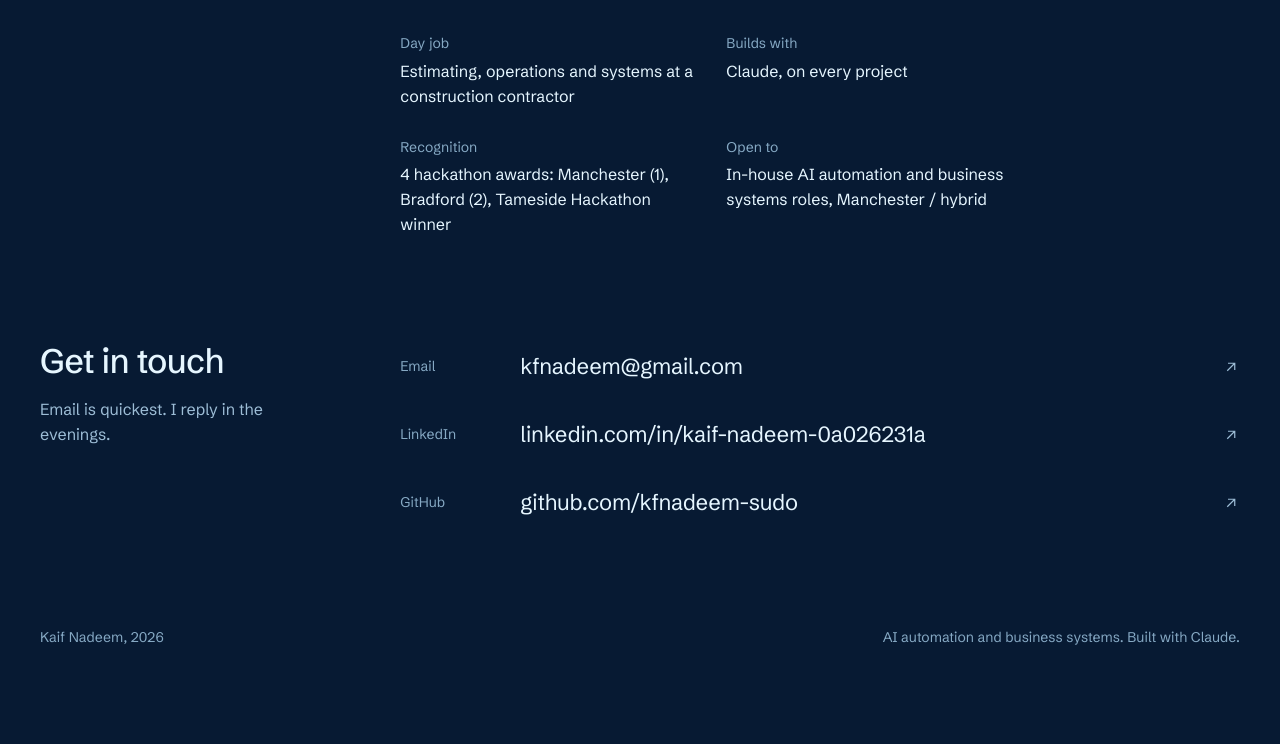
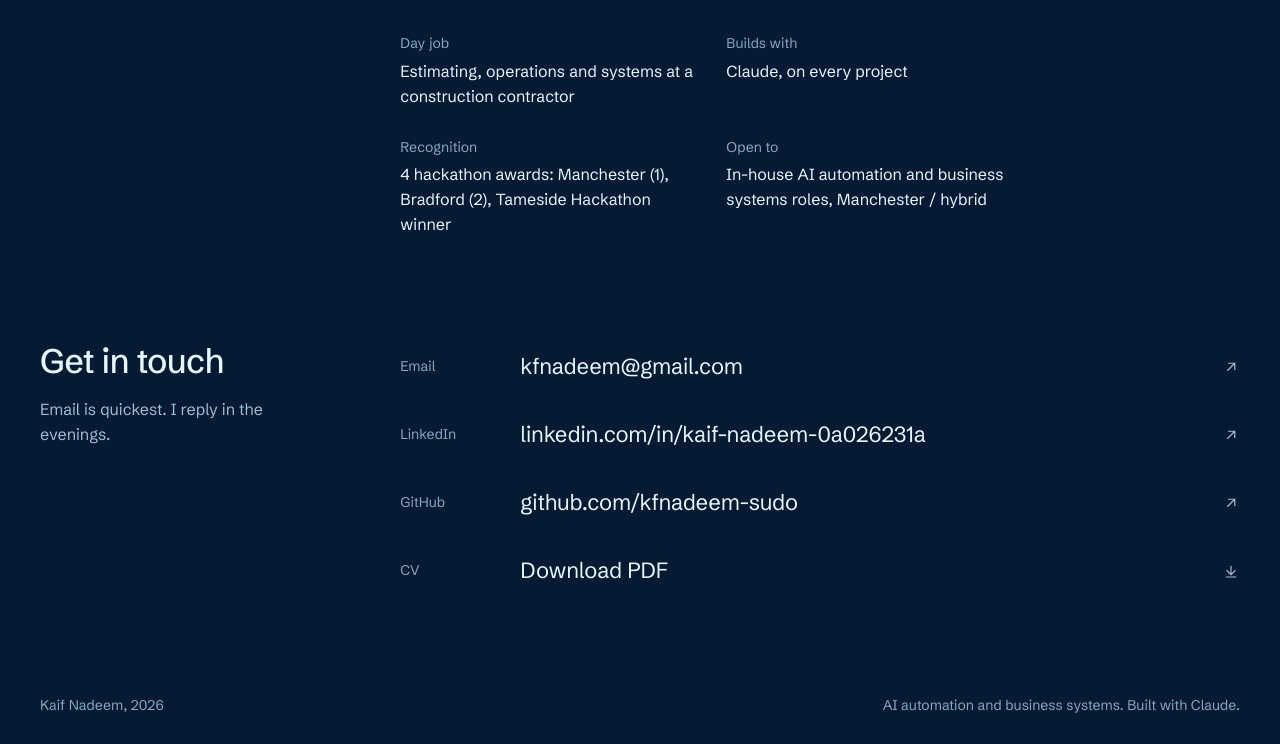
Before and after one commit to kfnadeem-sudo/kfnadeem-sudo.github.io, a plain HTML site: page index.html in a window 1280 px wide. Shown: the part 1277-2021 px from the top of the page. Before the commit the page ends 1953 px from the top, so only its background shows below. Drawn offline with Linux system fonts and the light colour scheme; no server answers.

Commit message:
Add CV download (public version)
Co-Authored-By: Claude Opus 5.5 <noreply@anthropic.com>

```diff
--- a/index.html
+++ b/index.html
@@ -137,6 +137,7 @@
       <li><a class="contact-row" data-link="email"><span class="contact-k">Email</span><span class="contact-v" data-value="email"></span><svg class="contact-arrow" width="18" height="18" viewBox="0 0 24 24" fill="none" stroke="currentColor" stroke-width="1.6" aria-hidden="true"><path d="M7 17L17 7M8 7h9v9"/></svg></a></li>
       <li><a class="contact-row" data-link="linkedin"><span class="contact-k">LinkedIn</span><span class="contact-v" data-value="linkedin"></span><svg class="contact-arrow" width="18" height="18" viewBox="0 0 24 24" fill="none" stroke="currentColor" stroke-width="1.6" aria-hidden="true"><path d="M7 17L17 7M8 7h9v9"/></svg></a></li>
       <li><a class="contact-row" data-link="github"><span class="contact-k">GitHub</span><span class="contact-v" data-value="github"></span><svg class="contact-arrow" width="18" height="18" viewBox="0 0 24 24" fill="none" stroke="currentColor" stroke-width="1.6" aria-hidden="true"><path d="M7 17L17 7M8 7h9v9"/></svg></a></li>
+      <li><a class="contact-row" href="files/Kaif_Nadeem_CV.pdf" download="Kaif_Nadeem_CV.pdf"><span class="contact-k">CV</span><span class="contact-v">Download PDF</span><svg class="contact-arrow" width="18" height="18" viewBox="0 0 24 24" fill="none" stroke="currentColor" stroke-width="1.6" aria-hidden="true"><path d="M12 5v12M6 11l6 6 6-6M5 20h14"/></svg></a></li>
     </ul>
   </section>
 </main>
```
Also changed, not shown: 1 other file.
